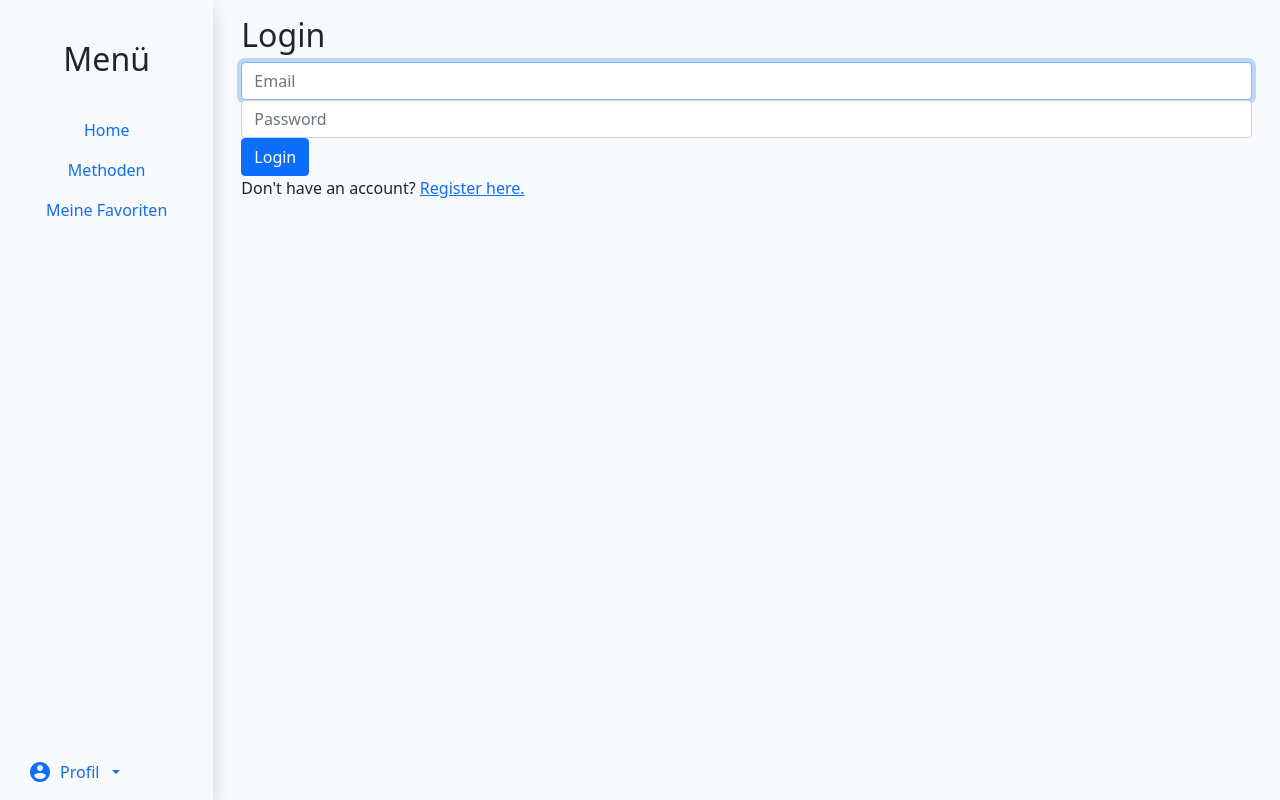
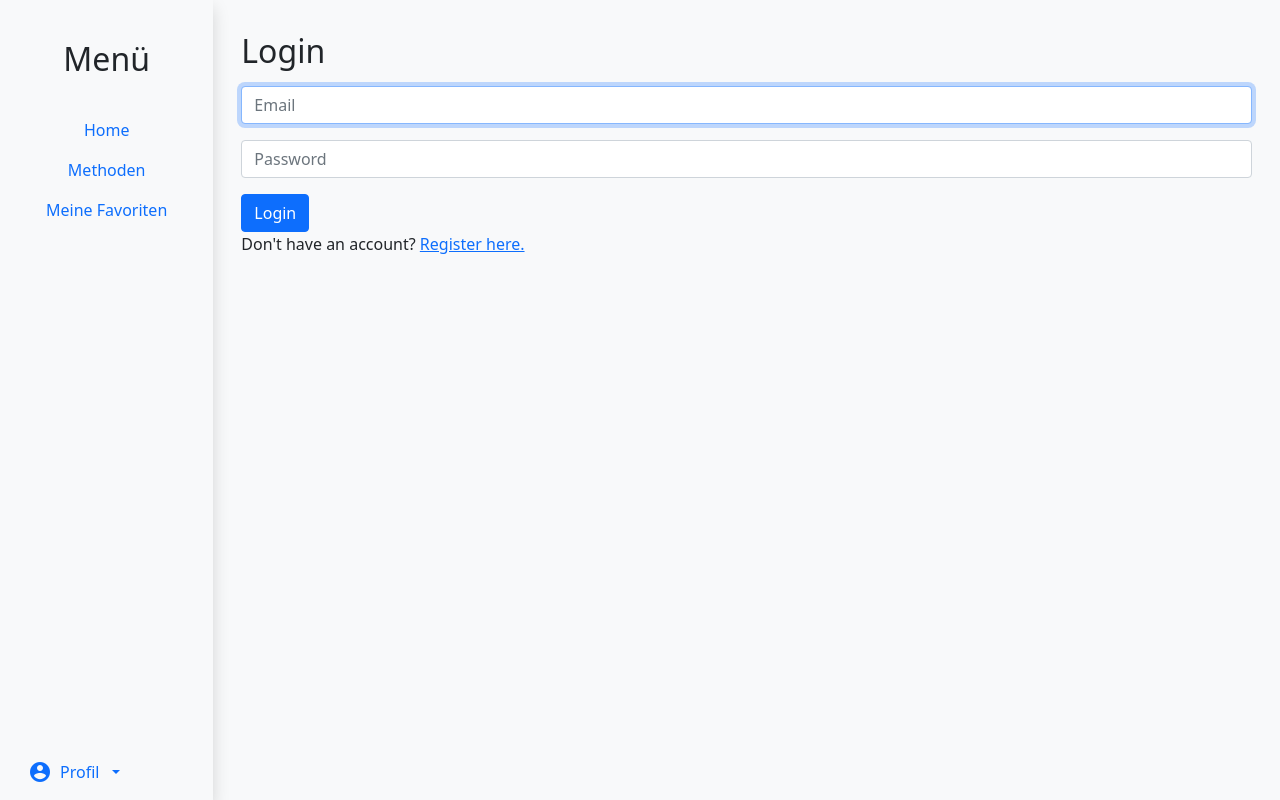
Before and after one commit to silvnst/sgpb_copy, a Django app: page /login in a window 1280 px wide. Run offline with Django 3.2, Linux system fonts and the light colour scheme; some libraries are stand-ins or nearby versions.

Commit message:
margins login and register title

```diff
--- a/praxismethoden/templates/praxismethoden/login.html
+++ b/praxismethoden/templates/praxismethoden/login.html
@@ -2,7 +2,7 @@
 
 {% block body %}
 
-    <h2>Login</h2>
+    <h2 class="my-3">Login</h2>
 
     {% if message %}
         <div>{{ message }}</div>
@@ -10,10 +10,10 @@
 
     <form action="{% url 'login' %}" method="post">
         {% csrf_token %}
-        <div class="form-group">
+        <div class="form-group mb-3">
             <input autofocus class="form-control" type="email" name="email" placeholder="Email">
         </div>
-        <div class="form-group">
+        <div class="form-group mb-3">
             <input class="form-control" type="password" name="password" placeholder="Password">
         </div>
         <input class="btn btn-primary" type="submit" value="Login">
--- a/praxismethoden/templates/praxismethoden/register.html
+++ b/praxismethoden/templates/praxismethoden/register.html
@@ -2,7 +2,7 @@
 
 {% block body %}
 
-    <h2>Register</h2>
+    <h2 class="my-3">Register</h2>
 
     {% if message %}
         <div>{{ message }}</div>
```
